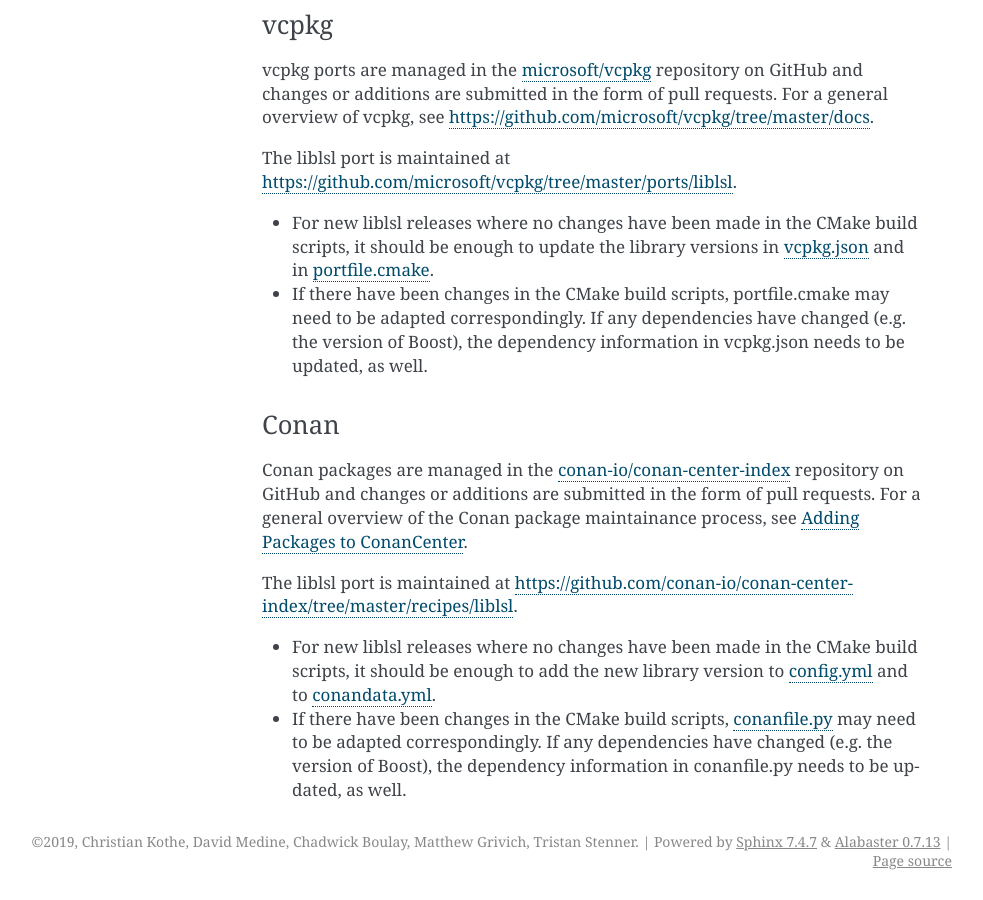
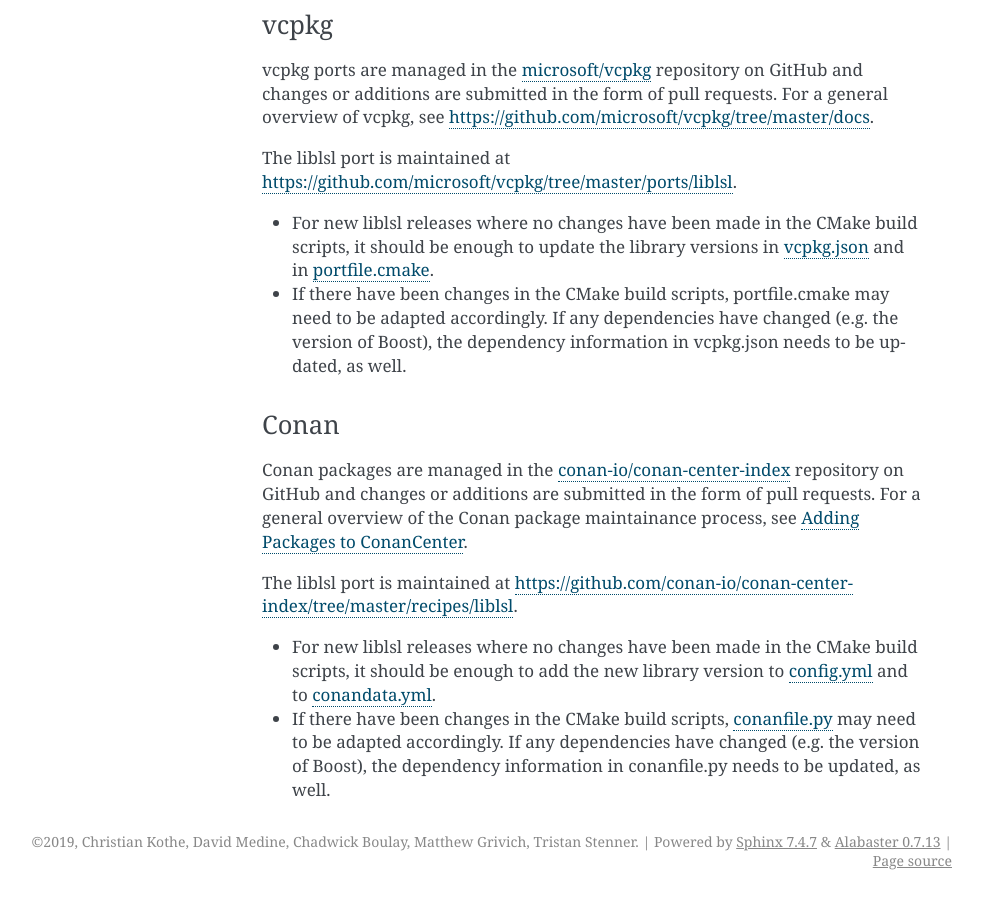
Before and after one commit to sccn/labstreaminglayer, a Sphinx documentation site: the page built from docs/dev/lib_dev.rst, in a window 1280 px wide and 900 px high, scrolled down 3756 px. Shown: the whole window, without its empty margins (158-1141 px from the left). Built offline with Sphinx 7.4.7, drawn with Linux system fonts in a browser that asks for light colours.

Commit message:
Update lib_dev.rst

```diff
--- a/docs/dev/lib_dev.rst
+++ b/docs/dev/lib_dev.rst
@@ -192,7 +192,7 @@
   it should be enough to update the library versions in `vcpkg.json <https://github.com/microsoft/vcpkg/blob/master/ports/liblsl/vcpkg.json>`_
   and in `portfile.cmake <https://github.com/microsoft/vcpkg/blob/master/ports/liblsl/portfile.cmake>`_.
 
-- If there have been changes in the CMake build scripts, portfile.cmake may need to be adapted correspondingly.
+- If there have been changes in the CMake build scripts, portfile.cmake may need to be adapted accordingly.
   If any dependencies have changed (e.g. the version of Boost), the dependency information in vcpkg.json needs to be updated, as well.
 
 Conan
@@ -208,5 +208,5 @@
   it should be enough to add the new library version to `config.yml <https://github.com/conan-io/conan-center-index/blob/master/recipes/liblsl/config.yml>`_
   and to `conandata.yml <https://github.com/conan-io/conan-center-index/blob/master/recipes/liblsl/all/conandata.yml>`_.
 
-- If there have been changes in the CMake build scripts, `conanfile.py <https://github.com/conan-io/conan-center-index/blob/master/recipes/liblsl/all/conanfile.py>`_ may need to be adapted correspondingly.
+- If there have been changes in the CMake build scripts, `conanfile.py <https://github.com/conan-io/conan-center-index/blob/master/recipes/liblsl/all/conanfile.py>`_ may need to be adapted accordingly.
   If any dependencies have changed (e.g. the version of Boost), the dependency information in conanfile.py needs to be updated, as well.
```
